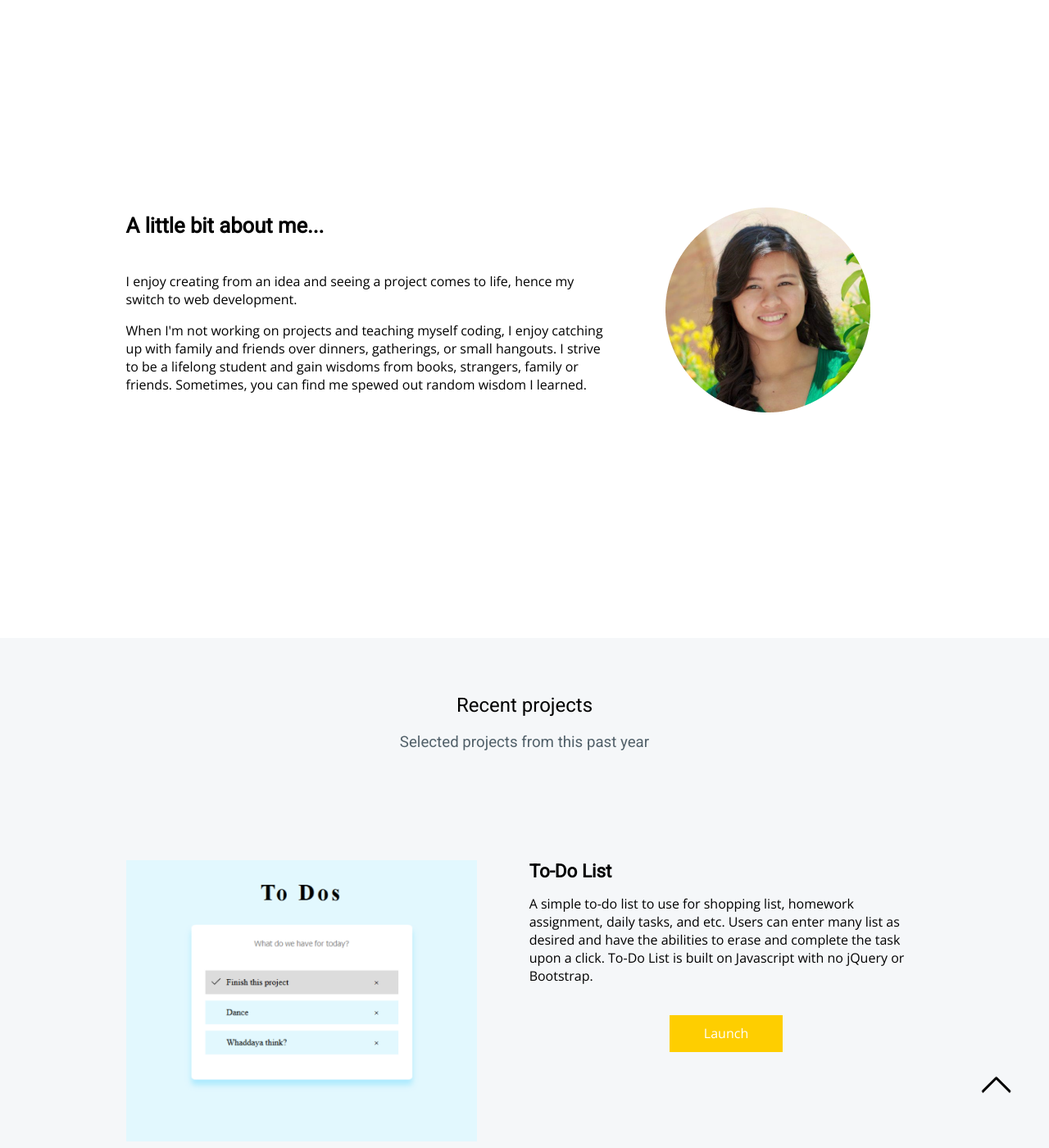
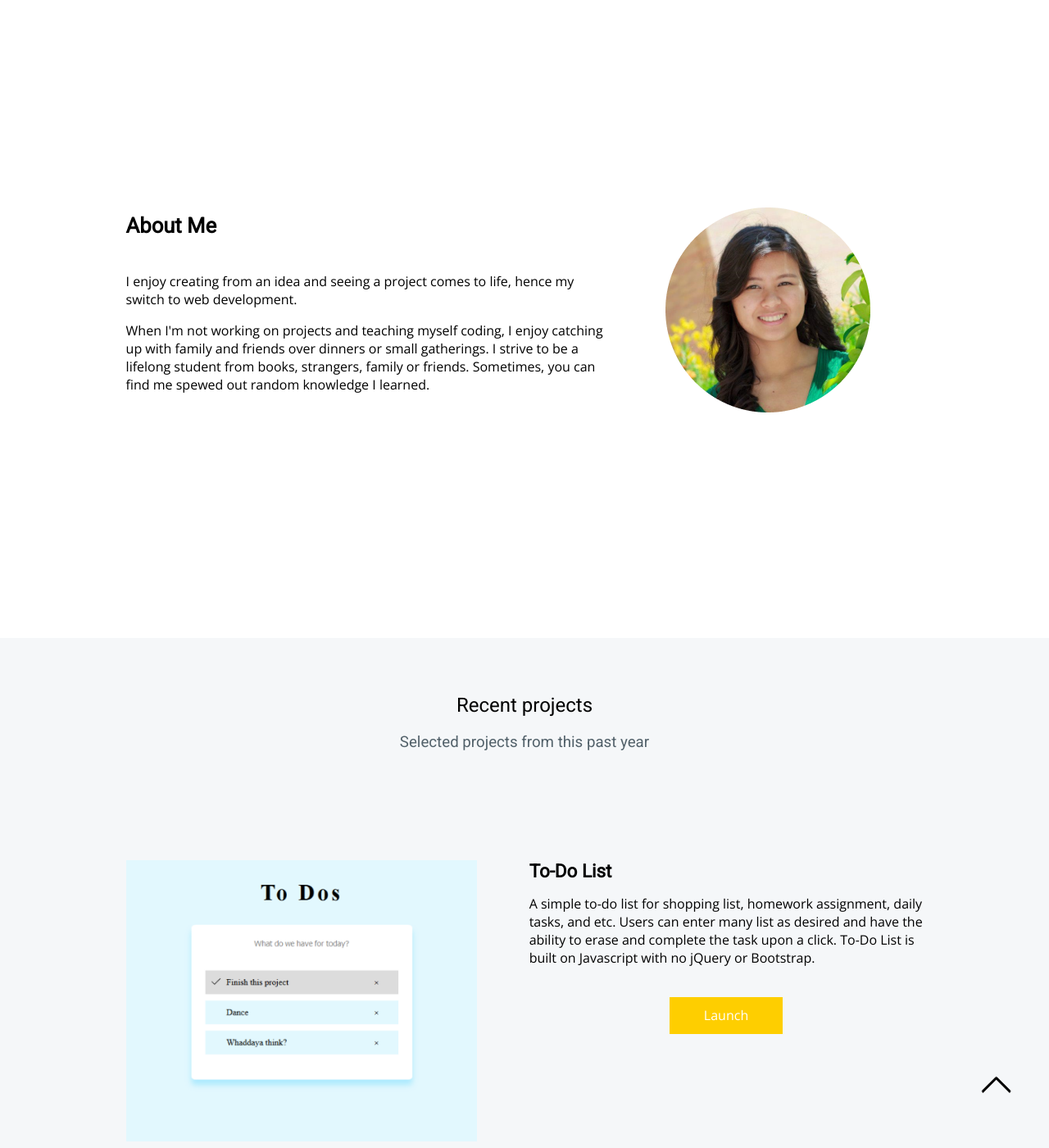
Before and after one commit to windan11/windan11.github.io, a Jekyll site: the page built from index.html, in a window 1280 px wide and 1400 px high, scrolled down 620 px. Shown: the whole window at 82% size. Built offline with Jekyll 4.4.1, drawn with Linux system fonts in a browser that asks for light colours; some of the changed text lies outside the part shown.

Commit message:
update snippets up to quote

```diff
--- a/_layouts/default.html
+++ b/_layouts/default.html
@@ -35,9 +35,9 @@
 			<section class="about">
 				<div class="container">
 					<img src="assets/profile.png" class="right" alt="profile picture">
-					<h2>A little bit about me...</h2>
+					<h2>About Me</h2>
 					<p>I enjoy creating from an idea and seeing a project comes to life, hence my switch to web development.</p>
-					<p>When I'm not working on projects and teaching myself coding, I enjoy catching up with family and friends over dinners, gatherings, or small hangouts. I strive to be a lifelong student and gain wisdoms from books, strangers, family or friends. Sometimes, you can find me spewed out random wisdom I learned.</p>
+					<p>When I'm not working on projects and teaching myself coding, I enjoy catching up with family and friends over dinners or small gatherings. I strive to be a lifelong student from books, strangers, family or friends. Sometimes, you can find me spewed out random knowledge I learned.</p>
 				</div>
 			</section>
 
@@ -49,7 +49,7 @@
 					<div class="clearfix">
 						<img src="assets/todo.png" class="left" alt="screenshot of project 1">
 						<h4>To-Do List</h4>
-						<p>A simple to-do list to use for shopping list, homework  assignment, daily tasks, and etc. Users can enter many list as desired and have the abilities to erase and complete the task upon a click. To-Do List is built on Javascript with no jQuery or Bootstrap.</p>
+						<p>A simple to-do list for shopping list, homework  assignment, daily tasks, and etc. Users can enter many list as desired and have the ability to erase and complete the task upon a click. To-Do List is built on Javascript with no jQuery or Bootstrap.</p>
 						<div class="row">
 							<a class="launch-btn" href="https://windan11.github.io/to-do/">Launch</a>
 						</div>
@@ -59,7 +59,7 @@
 					<div class="clearfix">
 						<img src="assets/quote.png" class="right" alt="screenshot of project 2">
 						<h4>Random Quote</h4>
-						<p>A simple web project based from FreeCodeCamp to generate random quote using JSON & API. User can have the ability to tweet favorite quote directly to twitter. The project is built on Javascript, jQuery, and icon from Font Awesome.</p>
+						<p>A simple web project based from FreeCodeCamp generates random quote. Users have the ability to tweet quote directly to twitter. The project is built on Javascript, jQuery, and icon from Font Awesome.</p>
 						<div class="row">
 							<a class="launch-btn" href="https://windan11.github.io/quote/">Launch</a>
 						</div>
```
